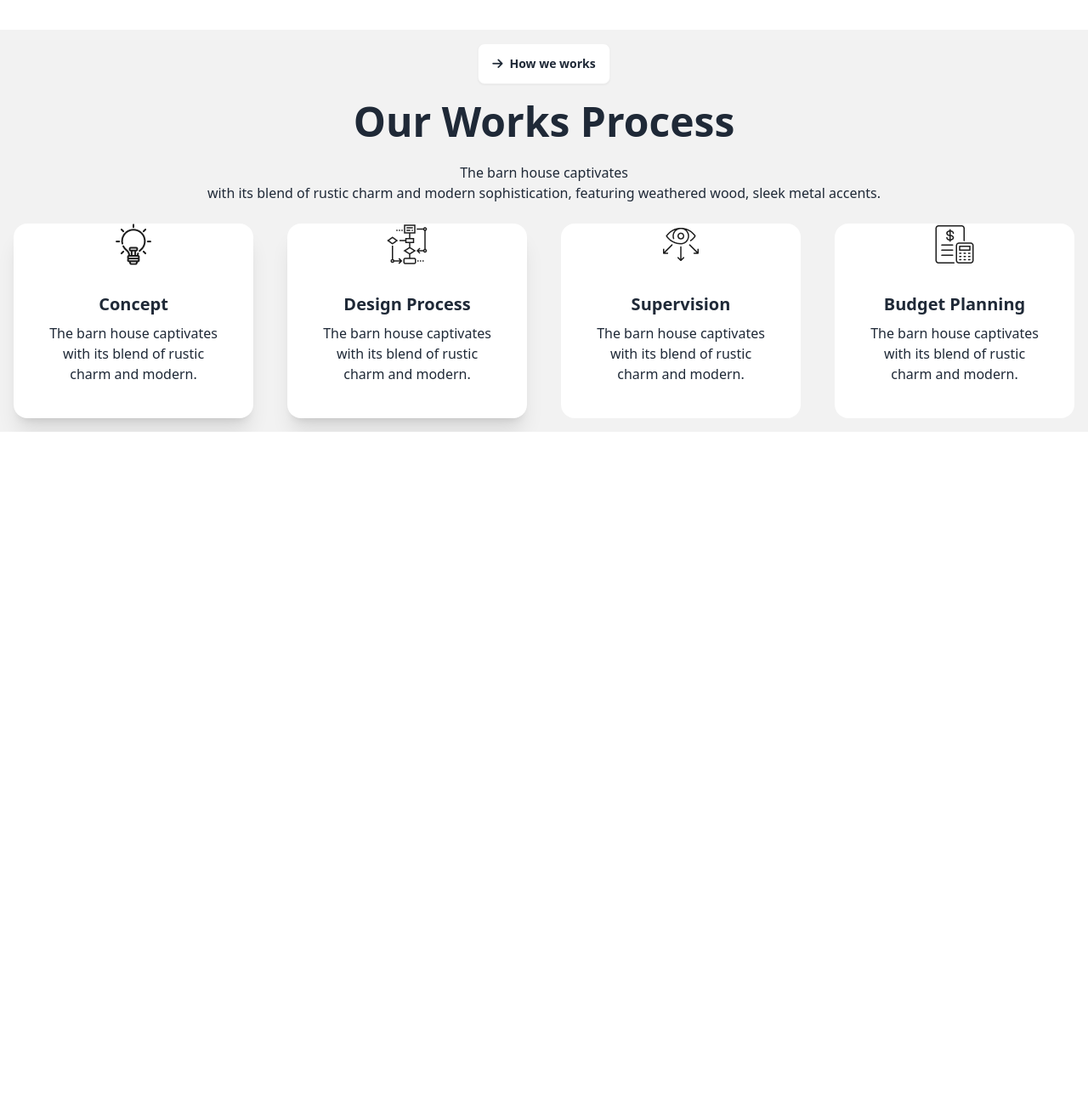
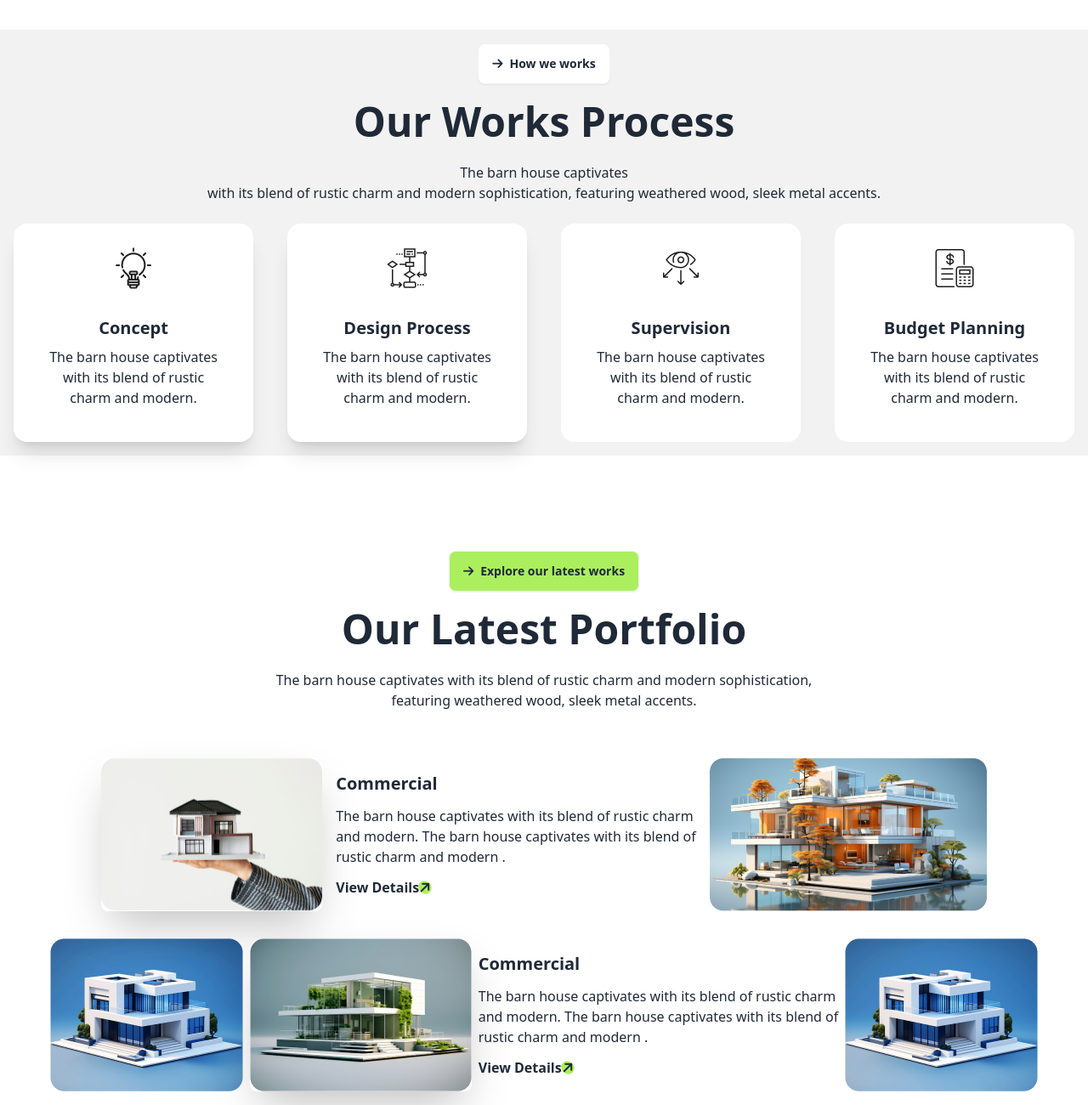
Before and after one commit to Wasifa-Tahsin/Assignment-3, a plain HTML site: page index.html in a window 1280 px wide. Shown: the part 1653-2953 px from the top of the page at 85% size. Before the commit the page ends 2161 px from the top, so only its background shows below. Drawn offline with nearby package versions, Linux system fonts and the light colour scheme.

Commit message:
practice

```diff
--- a/index.html
+++ b/index.html
@@ -146,8 +146,8 @@
 
                     <div class="space-y-4">
                       <div>
-                        <div class="hero bg-base-200 ">
-                          <div class="hero-content lg:flex-row border border-white-600 bg-white rounded-xl ">
+                        <div class="hero bg-base-200  ">
+                          <div class="hero-content  lg:flex-row border border-white-600 bg-white rounded-xl  ">
                             <img
                               src="./assets/commercial.png"
                               class=" rounded-lg shadow-2xl" />
@@ -208,7 +208,7 @@
                   <div class="grid grid-cols-1 md:grid-cols-2 lg:grid-cols-4   gap-10">
                     <div class="card  bg-base-100  shadow-xl">
                       <figure>
-                        <img
+                        <img class="mt-7"
                           src="./assets/concept.png"
                           alt="Shoes" />
                       </figure>
@@ -221,7 +221,7 @@
 
                     <div class="card  bg-base-100  shadow-xl">
                       <figure>
-                        <img
+                        <img class="mt-7"
                           src="./assets/flow-chart.png"
                           alt="Shoes" />
                       </figure>
@@ -234,7 +234,7 @@
 
                     <div class="card bg-base-100  ">
                       <figure>
-                        <img
+                        <img class="mt-7"
                           src="./assets/vision.png"
                           alt="Shoes" />
                       </figure>
@@ -249,7 +249,7 @@
 
                     <div class="card  bg-base-100 ">
                       <figure>
-                        <img
+                        <img class="mt-7"
                           src="./assets/budget-planning.png"
                           alt="Shoes" />
                       </figure>
@@ -269,6 +269,66 @@
               </div>
             </div>
           </section>
+
+          <!-- latest portfolio section -->
+           <section class="mt-24">
+            <div class="hero  ">
+              <div class="hero-content text-center">
+                <div class="">
+                  <button class="btn bg-btn-color"> <i class="fa-solid fa-arrow-right"></i>Explore our latest works</button>
+                  <h1 class="text-5xl font-bold mt-5">Our Latest Portfolio</h1>
+                  <p class="py-6">
+                    The barn house captivates with its blend of rustic charm and modern sophistication, <br> featuring weathered wood, sleek metal accents.
+                  </p>
+
+                </div>
+              </div>
+            </div>
+
+
+            <div class="hero ">
+              <div class="hero-content   flex-col lg:flex-row ">
+                <img
+                  src="./assets/img1.png"
+                  class=" rounded-lg shadow-2xl" />
+                <div class="">
+                  <h1 class="text-xl font-bold">Commercial</h1>
+                  <p class="py-3">
+                    The barn house captivates with its blend of rustic charm <br> and modern. The barn house captivates with its blend of <br> rustic charm and modern .
+                  </p>
+                  <button class="font-bold ">View Details<i class="fa-solid fa-arrow-right bg-btn-color -rotate-45 rounded-lg"></i></button>
+                </div>
+                <div>
+                  <img src="./assets/img2.png" alt="">
+                </div>
+              </div>
+
+            </div>
+
+            <div class="hero-content gap-2 mx-auto flex-col lg:flex-row  ">
+
+              <div>
+               <img src="./assets/img3.png" alt="">
+              </div>
+             <img
+               src="./assets/img4.png"
+               class=" rounded-lg shadow-2xl" />
+             <div class="">
+               <h1 class="text-xl font-bold">Commercial</h1>
+               <p class="py-3">
+                 The barn house captivates with its blend of rustic charm <br> and modern. The barn house captivates with its blend of <br> rustic charm and modern .
+               </p>
+               <button class="font-bold">View Details<i class="fa-solid fa-arrow-right bg-btn-color -rotate-45 rounded-lg"></i></button>
+             </div>
+             <div>
+               <img src="./assets/img3.png" alt="">
+             </div>
+             </div>
+
+
+
+
+           </section>
       </main>
       <!-- footer section -->
        <footer>
```
